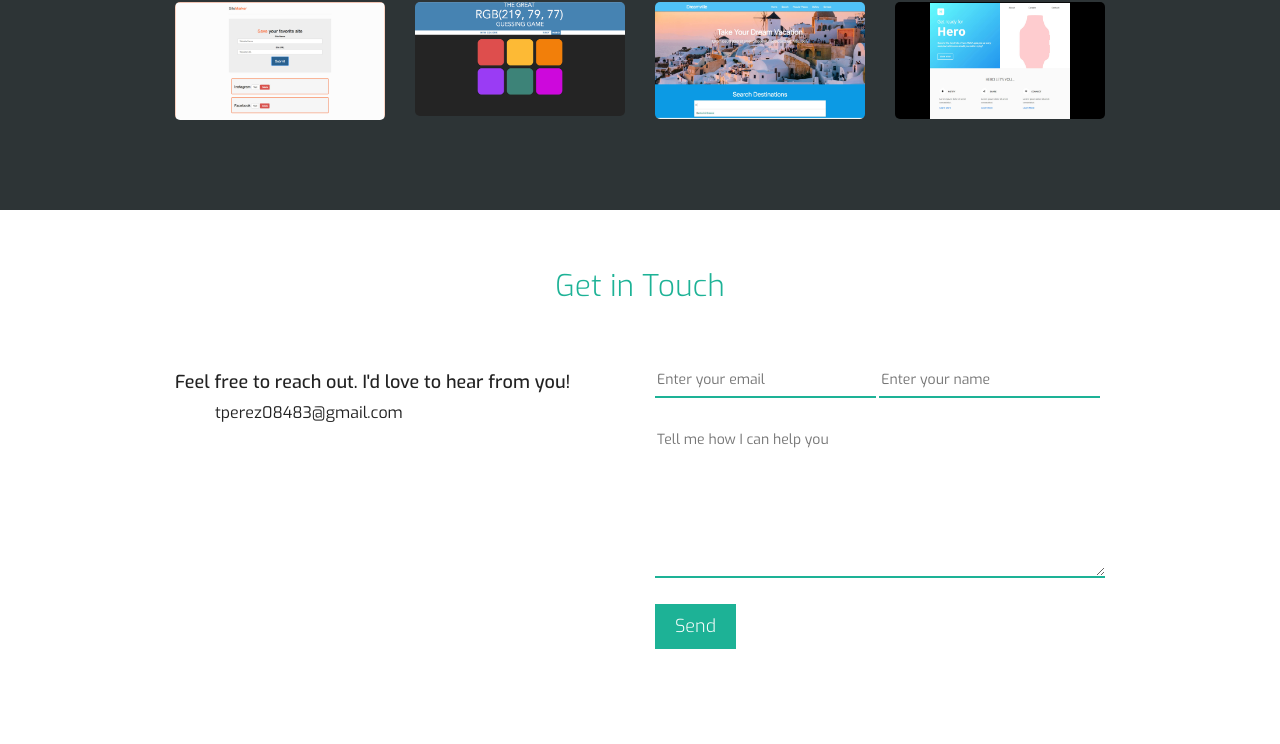
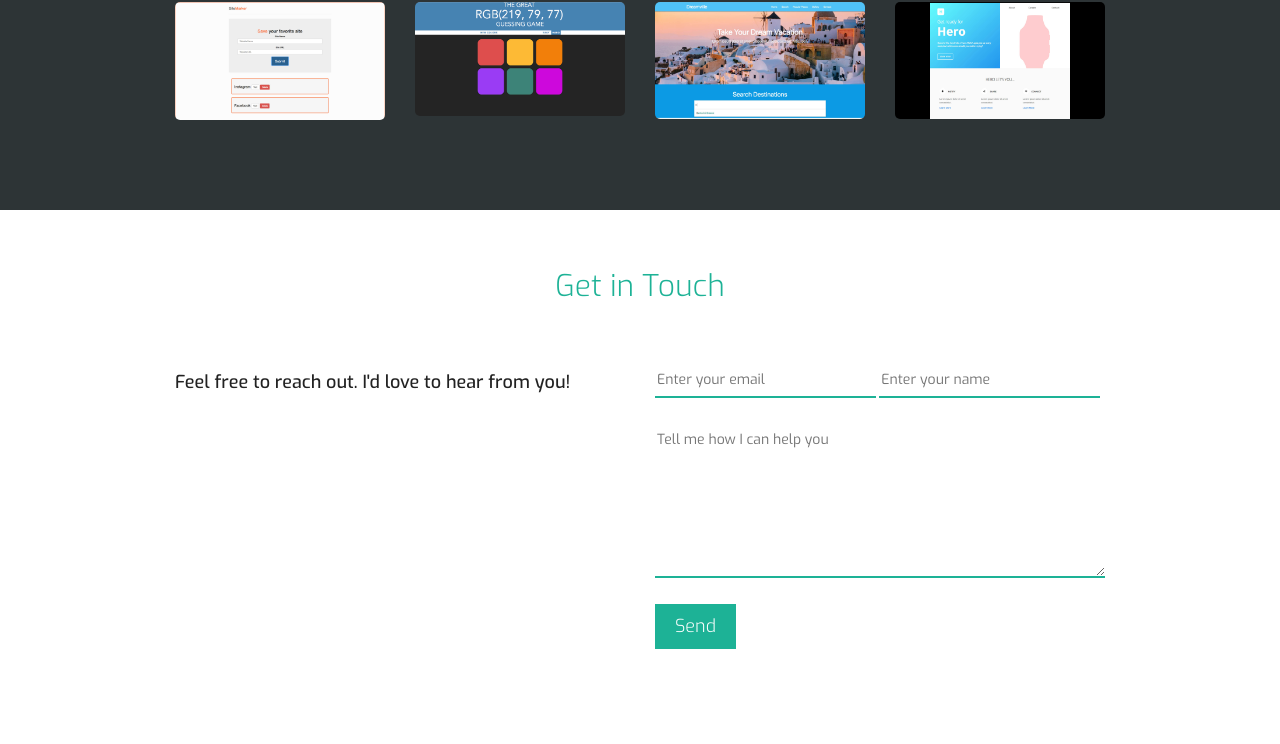
Before and after one commit to rezDev96/portfolio, a plain HTML site: page index.html in a window 1280 px wide. Shown: the part 2360-3104 px from the top of the page. Drawn offline with nearby package versions, Linux system fonts and the light colour scheme; a script that the page names is missing.

Commit message:
removed email

```diff
--- a/index.html
+++ b/index.html
@@ -216,9 +216,6 @@
                 </div>
                 <div class="col-sm-6 col-lg-6 contact-info">
                     <h4>Feel free to reach out. I'd love to hear from you!</h4>
-                    <ul>
-                        <li>tperez08483@gmail.com</li>
-                    </ul>
                 </div>
                 <div class="col-sm-6 col-lg-6 contact-text">
                     <form action="https://formspree.io/tperez08483@gmail.com" method="POST">
```
